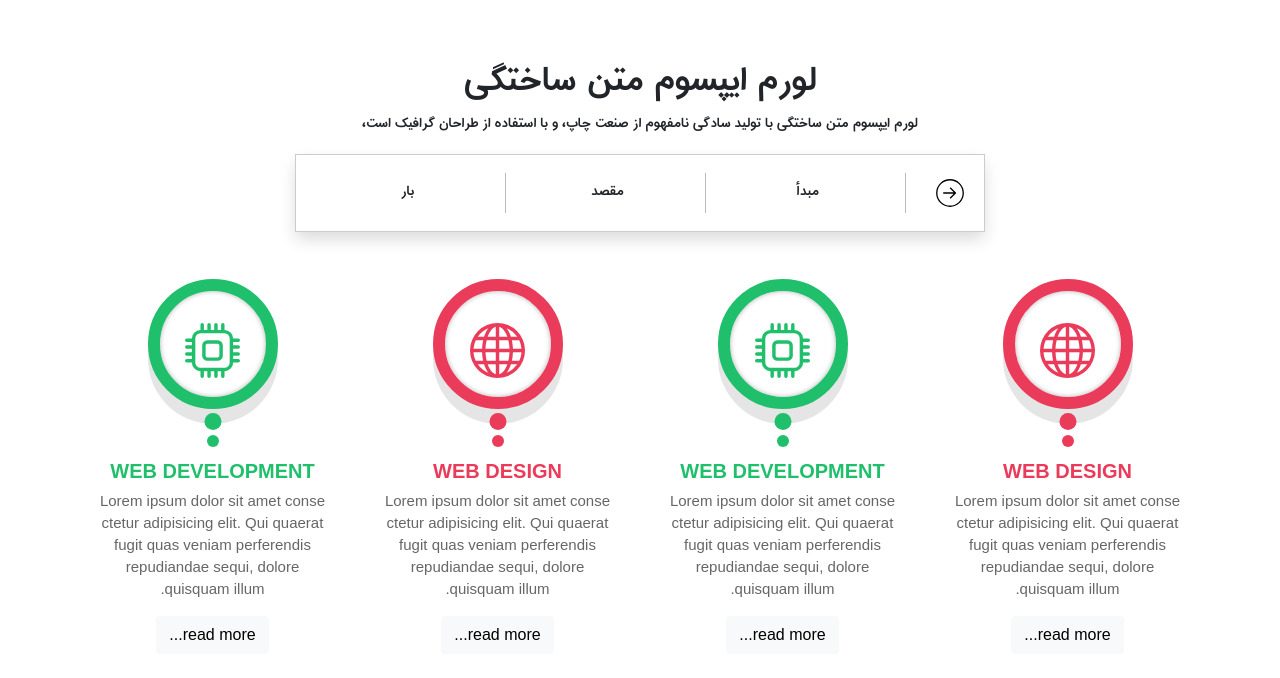
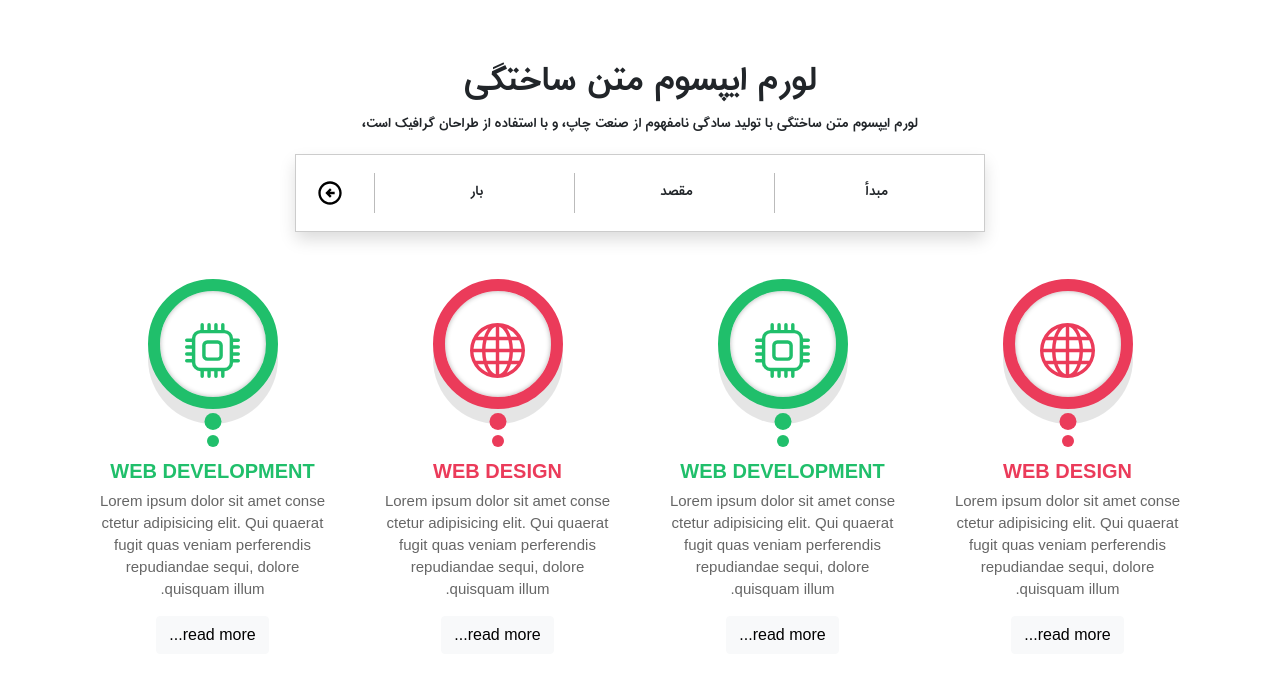
Before and after one commit to majidebrahimi01/FREIGHT_FORM, a plain HTML site: page index.html in a window 1280 px wide. Drawn offline with Linux system fonts and the light colour scheme.

Commit message:
update_02
change arrow right to left

```diff
--- a/index.html
+++ b/index.html
@@ -19,16 +19,7 @@
     <!-- END BIG TITLE -->
     <!-- MAIN SEARCH -->
     <section class="navbar navbar-expand shadow">
-        <!-- ARROW SEARCH BUTTON -->
-        <a class="link link-arrowed" href="#">
-            <svg class="arrow-icon" xmlns="http://www.w3.org/2000/svg" width="28" height="28" viewBox="0 0 32 32">
-                <g fill="none" stroke="#000" stroke-width="1.5" stroke-linejoin="round" stroke-miterlimit="10">
-                    <circle class="arrow-icon--circle" cx="16" cy="16" r="15.12"></circle>
-                    <path class="arrow-icon--arrow" d="M16.14 9.93L22.21 16l-6.07 6.07M8.23 16h13.98"></path>
-                </g>
-            </svg>
-        </a>
-        <!-- ARROW SEARCH BUTTON -->
+
         <!-- MAIN SELECTED LIST -->
         <ul class="navbar-nav mr-auto mb-2 mb-lg-0">
             <!-- ORIGIN -->
@@ -499,6 +490,14 @@
             <!-- END LOAD -->
         </ul>
         <!-- MAIN SELECTED LIST -->
+        <!-- ARROW SEARCH BUTTON -->
+        <a class="link link-arrowed" href="#">
+            <svg xmlns="http://www.w3.org/2000/svg" enable-background="new 0 0 24 24" height="28" viewBox="0 0 24 24" width="28" fill="#000000">
+                <g><rect fill="none" height="24" width="24"/></g><g><path d="M2,12c0,5.52,4.48,10,10,10c5.52,0,10-4.48,10-10S17.52,2,12,2C6.48,2,2,6.48,2,12z M20,12c0,4.42-3.58,8-8,8 c-4.42,0-8-3.58-8-8s3.58-8,8-8C16.42,4,20,7.58,20,12z M8,12l4-4l1.41,1.41L11.83,11H16v2h-4.17l1.59,1.59L12,16L8,12z"/></g>
+            </svg>
+
+        </a>
+        <!-- ARROW SEARCH BUTTON -->
     </section>
     <!-- END MAIN SEARCH -->
     <!-- NEWS -->
--- a/scss/main.scss
+++ b/scss/main.scss
@@ -49,7 +49,7 @@ body {
             padding: 10px;
             .nav-item {
                 min-width: 200px;
-                border-right: 1px solid #bbb;
+                border-left: 1px solid #bbb;
                 text-align: center;
                 .dropdown-menu {
                     width: 100%;
```
Also changed, not shown: scss/main.css, 1 other file.
